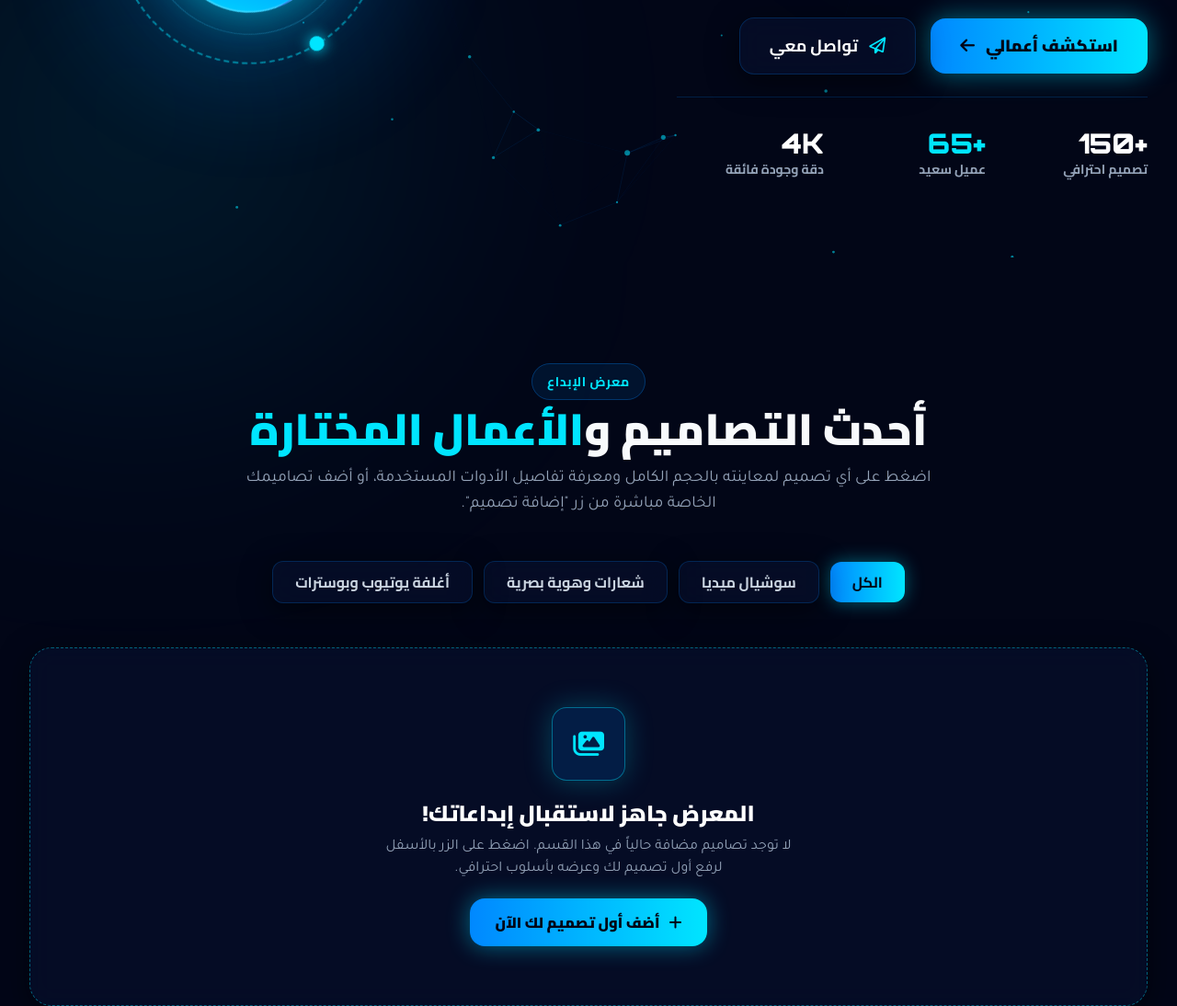
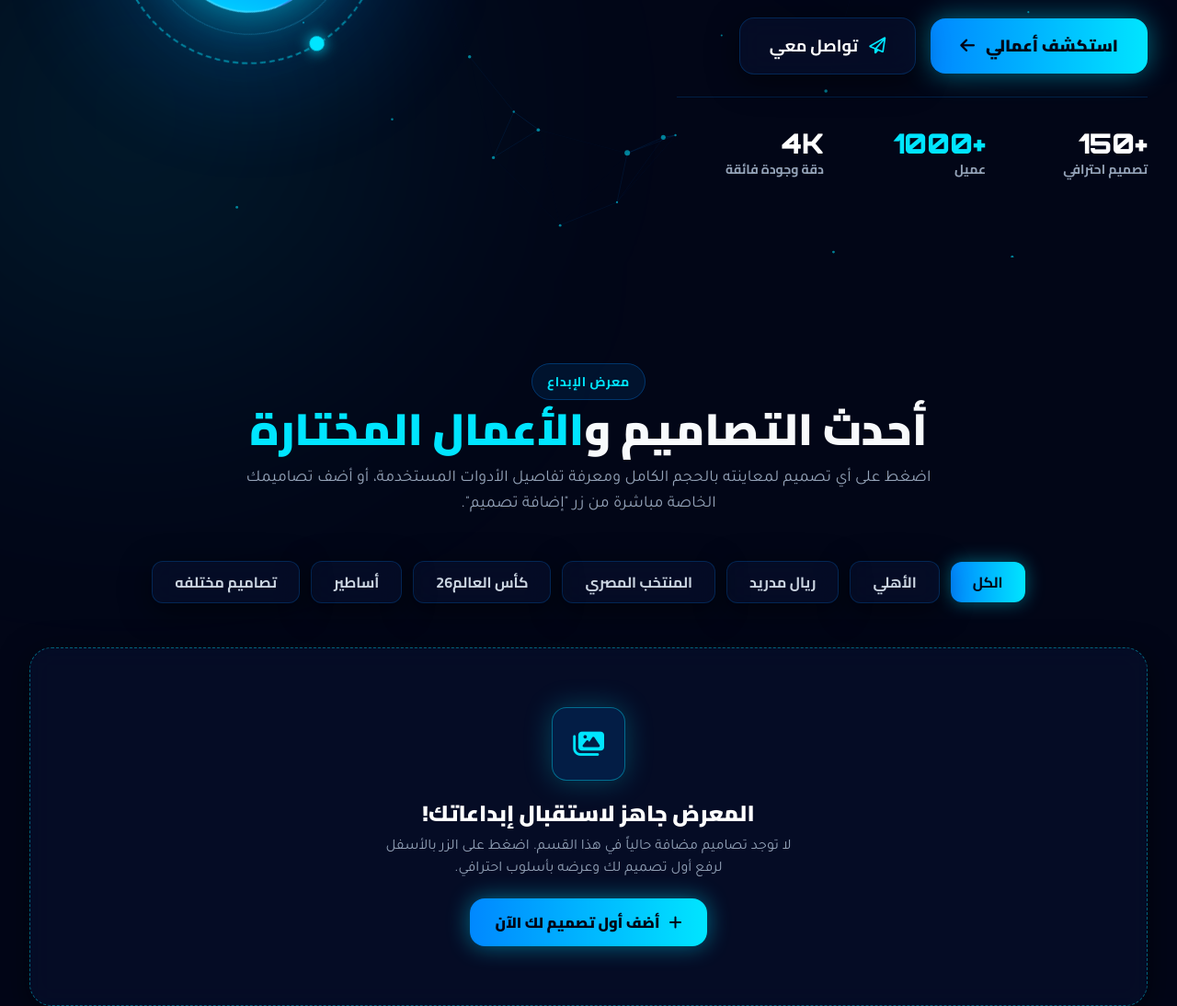
Before and after one commit to njk89/de4a.fx, a plain HTML site: page index.html in a window 1280 px wide. Shown: the part 520-1614 px from the top of the page at 92% size. Drawn offline with nearby package versions, Linux system fonts and the light colour scheme; animation ran at ten frames a second.

Commit message:
Update client metrics and button labels in index.html

```diff
--- a/index.html
+++ b/index.html
@@ -289,8 +289,8 @@
                             <div class="text-xs sm:text-sm text-slate-400 font-bold">تصميم احترافي</div>
                         </div>
                         <div>
-                            <div class="text-2xl sm:text-3xl font-black text-electric-neon font-cyber">+65</div>
-                            <div class="text-xs sm:text-sm text-slate-400 font-bold">عميل سعيد</div>
+                            <div class="text-2xl sm:text-3xl font-black text-electric-neon font-cyber">+1000</div>
+                            <div class="text-xs sm:text-sm text-slate-400 font-bold">عميل</div>
                         </div>
                         <div>
                             <div class="text-2xl sm:text-3xl font-black text-white font-cyber">4K</div>
@@ -348,13 +348,22 @@
                     الكل
                 </button>
                 <button data-filter="social" class="filter-btn px-6 py-2.5 rounded-xl font-bold text-sm sm:text-base transition-all glass-card text-slate-300 hover:text-white cursor-pointer">
-                    سوشيال ميديا
+                    الأهلي
                 </button>
                 <button data-filter="branding" class="filter-btn px-6 py-2.5 rounded-xl font-bold text-sm sm:text-base transition-all glass-card text-slate-300 hover:text-white cursor-pointer">
-                    شعارات وهوية بصرية
+                    ريال مدريد
                 </button>
                 <button data-filter="posters" class="filter-btn px-6 py-2.5 rounded-xl font-bold text-sm sm:text-base transition-all glass-card text-slate-300 hover:text-white cursor-pointer">
-                    أغلفة يوتيوب وبوسترات
+                    المنتخب المصري
+                </button>
+                <button data-filter="posters" class="filter-btn px-6 py-2.5 rounded-xl font-bold text-sm sm:text-base transition-all glass-card text-slate-300 hover:text-white cursor-pointer">
+                    كأس العالم26
+                </button>
+                <button data-filter="posters" class="filter-btn px-6 py-2.5 rounded-xl font-bold text-sm sm:text-base transition-all glass-card text-slate-300 hover:text-white cursor-pointer">
+                    أساطير
+                </button>
+                <button data-filter="posters" class="filter-btn px-6 py-2.5 rounded-xl font-bold text-sm sm:text-base transition-all glass-card text-slate-300 hover:text-white cursor-pointer">
+                    تصاميم مختلفه
                 </button>
             </div>
 
```
